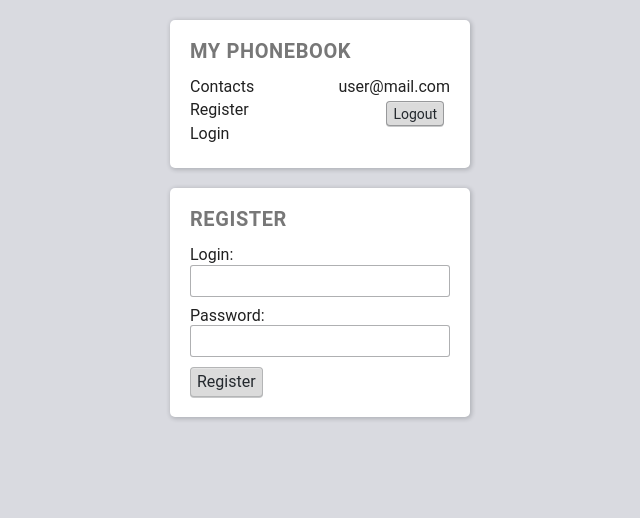
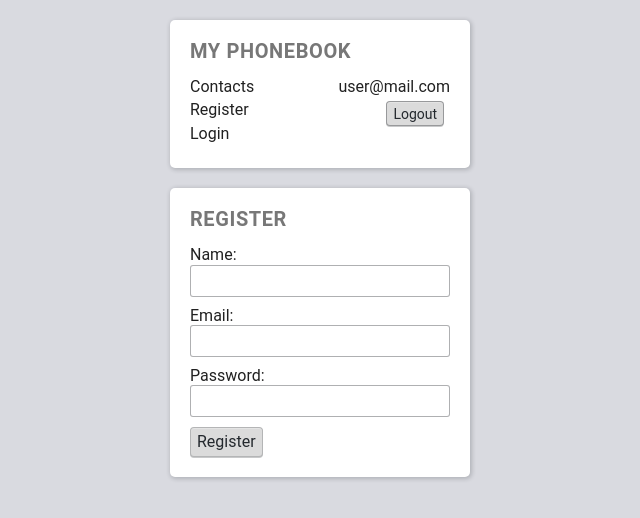
Before and after one commit to heorhii-aksiuk/goit-react-hw-08-phonebook, a React (Create React App) app: page /register in a window 1280 px wide. Shown: the top 518 px of the page, without its empty margins (320-960 px from the left). Built offline with nearby package versions, Linux system fonts and the light colour scheme.

Commit message:
user register mvp

```diff
--- a/src/components/RegisterForm/RegisterForm.jsx
+++ b/src/components/RegisterForm/RegisterForm.jsx
@@ -1,42 +1,61 @@
 import { useState } from 'react';
+import { useDispatch } from 'react-redux';
+import authOperations from '../../store/auth/auth-operations';
+
 import s from './RegisterForm.module.css';
 
-export default function RegisterForm({ onSubmitRegister }) {
-  const [login, setLogin] = useState('');
+export default function RegisterForm() {
+  const dispatch = useDispatch();
+  const [name, setName] = useState('');
+  const [email, setEmail] = useState('');
   const [password, setPassword] = useState('');
 
   function handleChange(e) {
     const { name, value } = e.target;
-    if (name === 'login') setLogin(value);
+    if (name === 'name') setName(value);
+    if (name === 'email') setEmail(value);
     if (name === 'password') setPassword(value);
   }
 
   function handleSubmit(e) {
     e.preventDefault();
-    const userRegisterData = { login, password };
-    onSubmitRegister(userRegisterData);
-    reset();
-  }
-
-  function reset() {
-    setLogin('');
+    dispatch(authOperations.register({ name, email, password }));
+    setName('');
+    setEmail('');
     setPassword('');
   }
 
   return (
     <form onSubmit={handleSubmit}>
       <div className={s.wrapper}>
-        <label className={s.label} htmlFor="loginInRegister">
-          Login:
+        <label className={s.label} htmlFor="nameInRegister">
+          Name:
         </label>
         <input
           className={s.input}
-          value={login}
+          value={name}
           onChange={handleChange}
           type="text"
-          id="loginInRegister"
-          name="login"
-          autoComplete="off"
+          id="nameInRegister"
+          name="name"
+          // autoComplete="off"
+          autoComplete="on"
+          required
+        />
+      </div>
+      <div className={s.wrapper}>
+        <label className={s.label} htmlFor="emailInRegister">
+          Email:
+        </label>
+        <input
+          className={s.input}
+          value={email}
+          onChange={handleChange}
+          type="text"
+          id="emailInRegister"
+          name="email"
+          // autoComplete="off"
+          autoComplete="on"
           required
         />
       </div>
@@ -51,7 +70,8 @@ export default function RegisterForm({ onSubmitRegister }) {
           type="password"
           id="passwordInRegister"
           name="password"
-          autoComplete="off"
+          // autoComplete="off"
+          autoComplete="on"
           required
         />
       </div>
--- a/src/pages/RegisterPage.jsx
+++ b/src/pages/RegisterPage.jsx
@@ -3,11 +3,10 @@ import Section from '../components/Section/Section';
 import RegisterForm from '../components/RegisterForm/RegisterForm';
 
 export default function RegisterPage() {
-  const plug = loginData => console.log(loginData);
   return (
     <>
       <Section title="Register">
-        <RegisterForm onSubmitRegister={plug} />
+        <RegisterForm />
       </Section>
     </>
   );
--- a/src/store/auth/auth-slice.js
+++ b/src/store/auth/auth-slice.js
@@ -1,7 +1,7 @@
 import { createSlice } from '@reduxjs/toolkit';
 
 const initialState = {
-  user: { login: null, password: null },
+  user: { name: null, email: null, password: null },
   token: null,
   isLoggedIn: false,
 };
```
